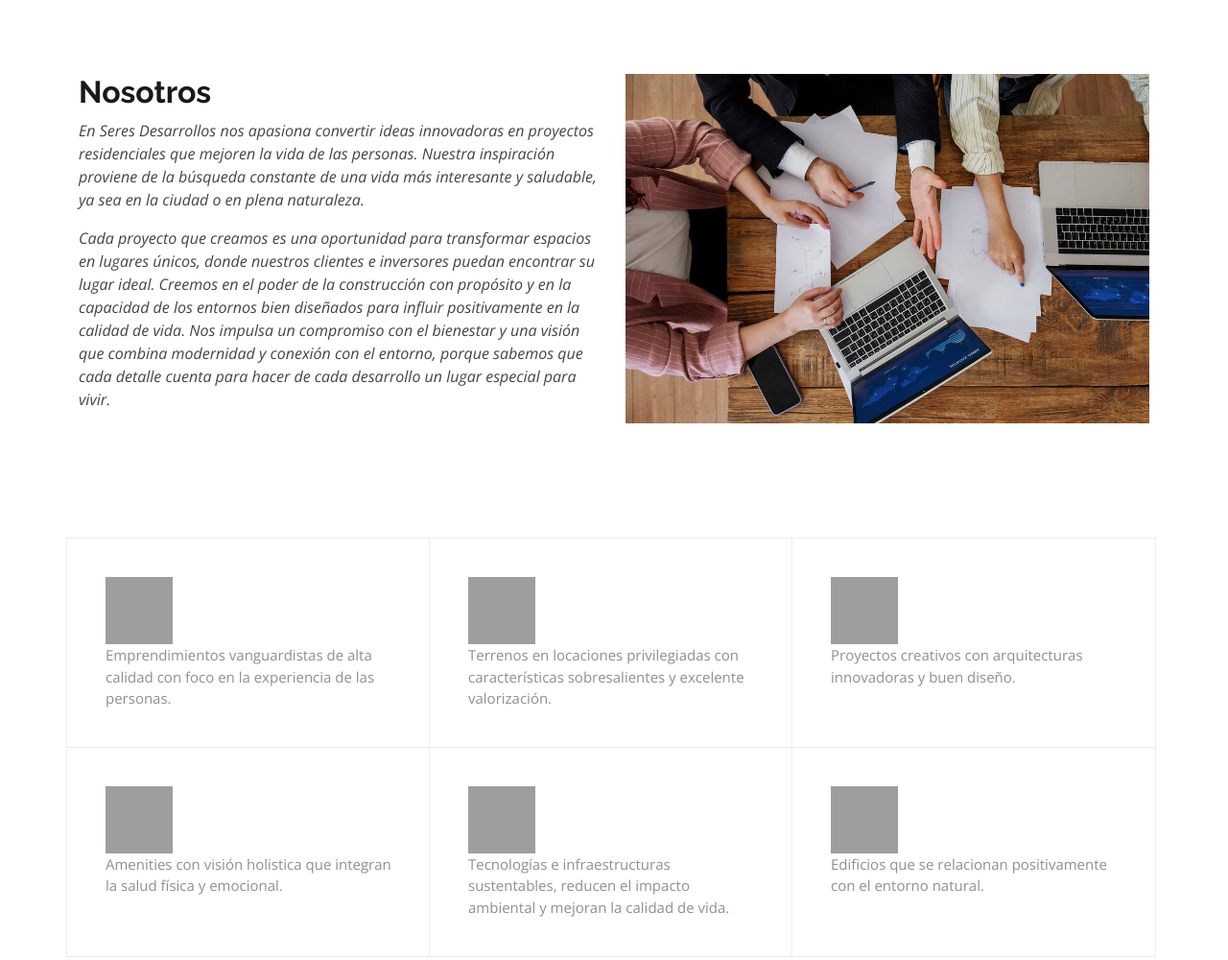
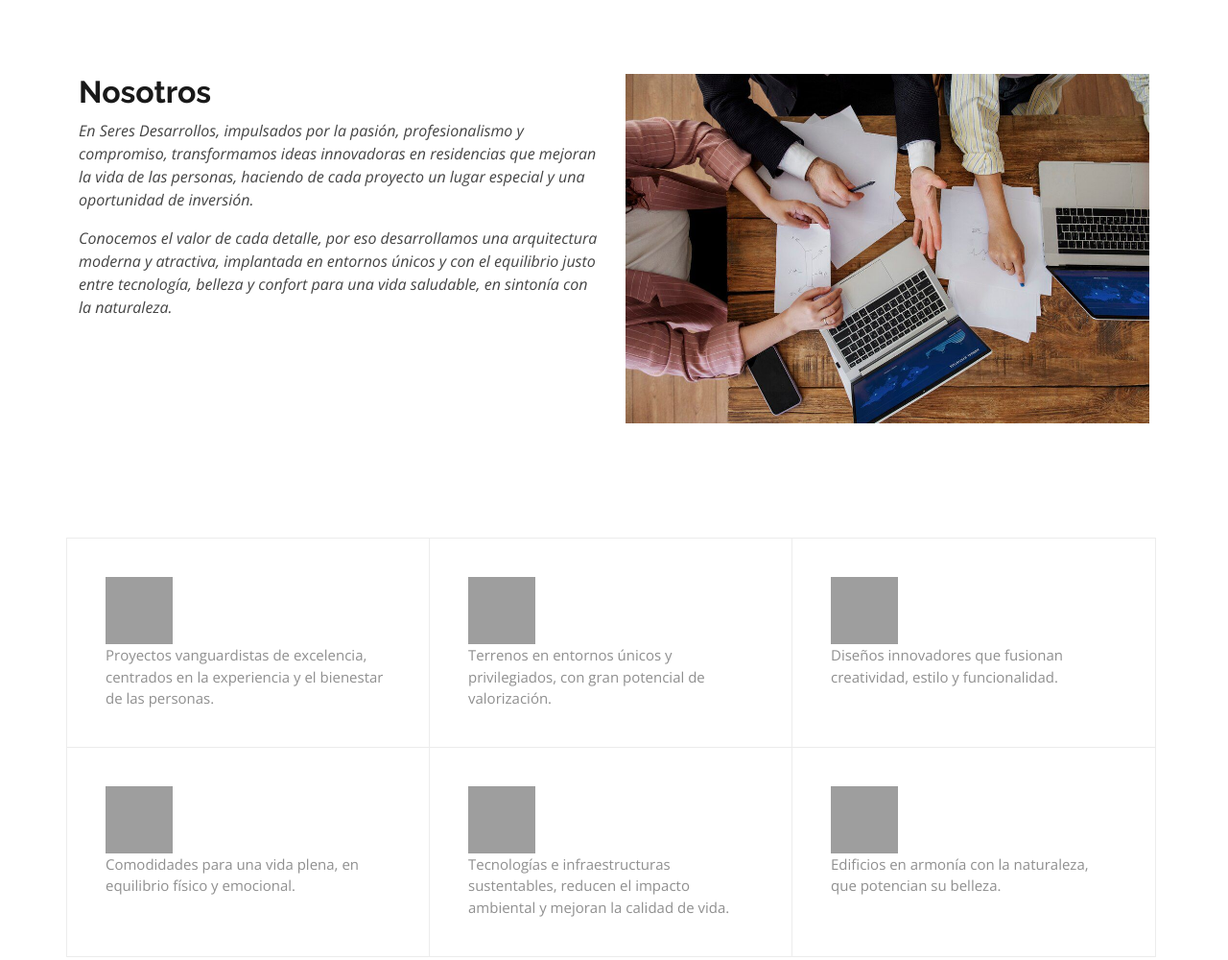
Before and after one commit to zekichi/Seresdesarrollos, a plain HTML site: page index.html in a window 1280 px wide. Shown: the part 931-1931 px from the top of the page at 96% size. Drawn offline with nearby package versions, Linux system fonts and the light colour scheme; grey boxes are pictures that could not be loaded.

Commit message:
text 1st act

```diff
--- a/index.html
+++ b/index.html
@@ -115,11 +115,9 @@
           <div class="col-lg-6 order-2 order-lg-1 content" data-aos="fade-up" data-aos-delay="200">
             <h3 data-section="about" data-value="title">Nosotros</h3>
             <p class="fst-italic" data-section="about" data-value="parraf-1">
-              En Seres Desarrollos nos apasiona convertir ideas innovadoras en proyectos residenciales que mejoren la vida de las personas. Nuestra inspiración proviene de la búsqueda constante de una vida más interesante y saludable, ya sea en la ciudad o en plena naturaleza.
-            </p>
+              En Seres Desarrollos, impulsados por la pasión, profesionalismo y compromiso, transformamos ideas innovadoras en residencias que mejoran la vida de las personas, haciendo de cada proyecto un lugar especial y una oportunidad de inversión.            </p>
             <p class="fst-italic" data-section="about" data-value="parraf-2">
-              Cada proyecto que creamos es una oportunidad para transformar espacios en lugares únicos, donde nuestros clientes e inversores puedan encontrar su lugar ideal. Creemos en el poder de la construcción con propósito y en la capacidad de los entornos bien diseñados para influir positivamente en la calidad de vida. Nos impulsa un compromiso con el bienestar y una visión que combina modernidad y conexión con el entorno, porque sabemos que cada detalle cuenta para hacer de cada desarrollo un lugar especial para vivir.
-            </p>
+              Conocemos el valor de cada detalle, por eso desarrollamos una arquitectura moderna y atractiva, implantada en entornos únicos y con el equilibrio justo entre tecnología, belleza y confort para una vida saludable, en sintonía con la naturaleza.            </p>
 
             <!-- <a href="#" class="read-more"><span>Read More</span><i class="bi bi-arrow-right"></i></a> -->
           </div>
@@ -139,22 +137,22 @@
 
           <div class="col-lg-4 col-md-6 card" data-aos="fade-up" data-aos-delay="100">
             <span><img loading="lazy" decoding="async" width="70" height="70" src="https://seresdesarrollos.com/wp-content/uploads/2021/03/vision2.svg" class="attachment-large size-large wp-image-311" alt=""></span>
-            <p data-section="cards" data-value="card-1">Emprendimientos vanguardistas de alta calidad con foco en la experiencia de las personas.</p>
+            <p data-section="cards" data-value="card-1">Proyectos vanguardistas de excelencia, centrados en la experiencia y el bienestar de las personas.</p>
           </div><!-- End Card Item -->
 
           <div class="col-lg-4 col-md-6 card" data-aos="fade-up" data-aos-delay="200">
             <span><img loading="lazy" decoding="async" width="70" height="70" src="https://seresdesarrollos.com/wp-content/uploads/2021/03/terrenos4_ok.svg" class="attachment-large size-large wp-image-814" alt=""></span>
-            <p data-section="cards" data-value="card-2">Terrenos en locaciones privilegiadas con características sobresalientes y excelente valorización.</p>
+            <p data-section="cards" data-value="card-2">Terrenos en entornos únicos y privilegiados, con gran potencial de valorización.</p>
           </div><!-- End Card Item -->
 
           <div class="col-lg-4 col-md-6 card" data-aos="fade-up" data-aos-delay="300">
             <span><img loading="lazy" decoding="async" width="70" height="70" src="https://seresdesarrollos.com/wp-content/uploads/2021/03/arq2.svg" class="attachment-large size-large wp-image-307" alt=""></span>
-            <p data-section="cards" data-value="card-3">Proyectos creativos con arquitecturas innovadoras y buen diseño.</p>
+            <p data-section="cards" data-value="card-3">Diseños innovadores que fusionan creatividad, estilo y funcionalidad.</p>
           </div><!-- End Card Item -->
 
           <div class="col-lg-4 col-md-6 card" data-aos="fade-up" data-aos-delay="400">
             <span><img loading="lazy" decoding="async" width="70" height="70" src="https://seresdesarrollos.com/wp-content/uploads/2021/03/wellness2.svg" class="attachment-large size-large wp-image-312" alt=""></span>
-            <p data-section="cards" data-value="card-4">Amenities con visión holistica que integran la salud física y emocional.</p>
+            <p data-section="cards" data-value="card-4">Comodidades para una vida plena, en equilibrio físico y emocional.</p>
           </div><!-- End Card Item -->
 
           <div class="col-lg-4 col-md-6 card" data-aos="fade-up" data-aos-delay="400">
@@ -164,7 +162,7 @@
 
           <div class="col-lg-4 col-md-6 card" data-aos="fade-up" data-aos-delay="600">
             <span><img loading="lazy" decoding="async" width="70" height="70" src="https://seresdesarrollos.com/wp-content/uploads/2021/03/nature2.svg" class="attachment-large size-large wp-image-308" alt=""></span>
-            <p data-section="cards" data-value="card-6">Edificios que se relacionan positivamente con el entorno natural.</p>
+            <p data-section="cards" data-value="card-6">Edificios en armonía con la naturaleza, que potencian su belleza.</p>
           </div><!-- End Card Item -->
 
         </div>
@@ -183,8 +181,7 @@
           <div class="col-xl-10">
             <div class="text-center">
               <h3>Seres Desarrollos</h3>
-              <p data-section="cta" data-value="text">Emprendimientos inmobiliarios de inversión y calidad de vida.
-              </p>
+              <p data-section="cta" data-value="text">Desarrollos inmobiliarios únicos. Una inversión en el mejor destino.</p>
               <a class="cta-btn" href="https://www.instagram.com/seresdesarrollos_/" target="_blank" data-section="cta" data-value="follow">Seguinos</a>
             </div>
           </div>
@@ -210,7 +207,7 @@
             <li data-filter="*" class="filter-active" data-section="portfolio" data-value="menu-1">Todos</li>
             <li data-filter=".filter-ventaenobra" data-section="portfolio" data-value="menu-2">Venta en obra</li>
             <li data-filter=".filter-preventa" data-section="portfolio" data-value="menu-3">Preventa</li>
-            <li data-filter=".filter-proximo" data-section="portfolio" data-value="menu-4">Proximamente</li>
+            <li data-filter=".filter-proximo" data-section="portfolio" data-value="menu-4">Próximamente</li>
           </ul> <!--End Portfolio Filters -->
 
           <div class="row gy-4 isotope-container" data-aos="fade-up" data-aos-delay="200">
```
